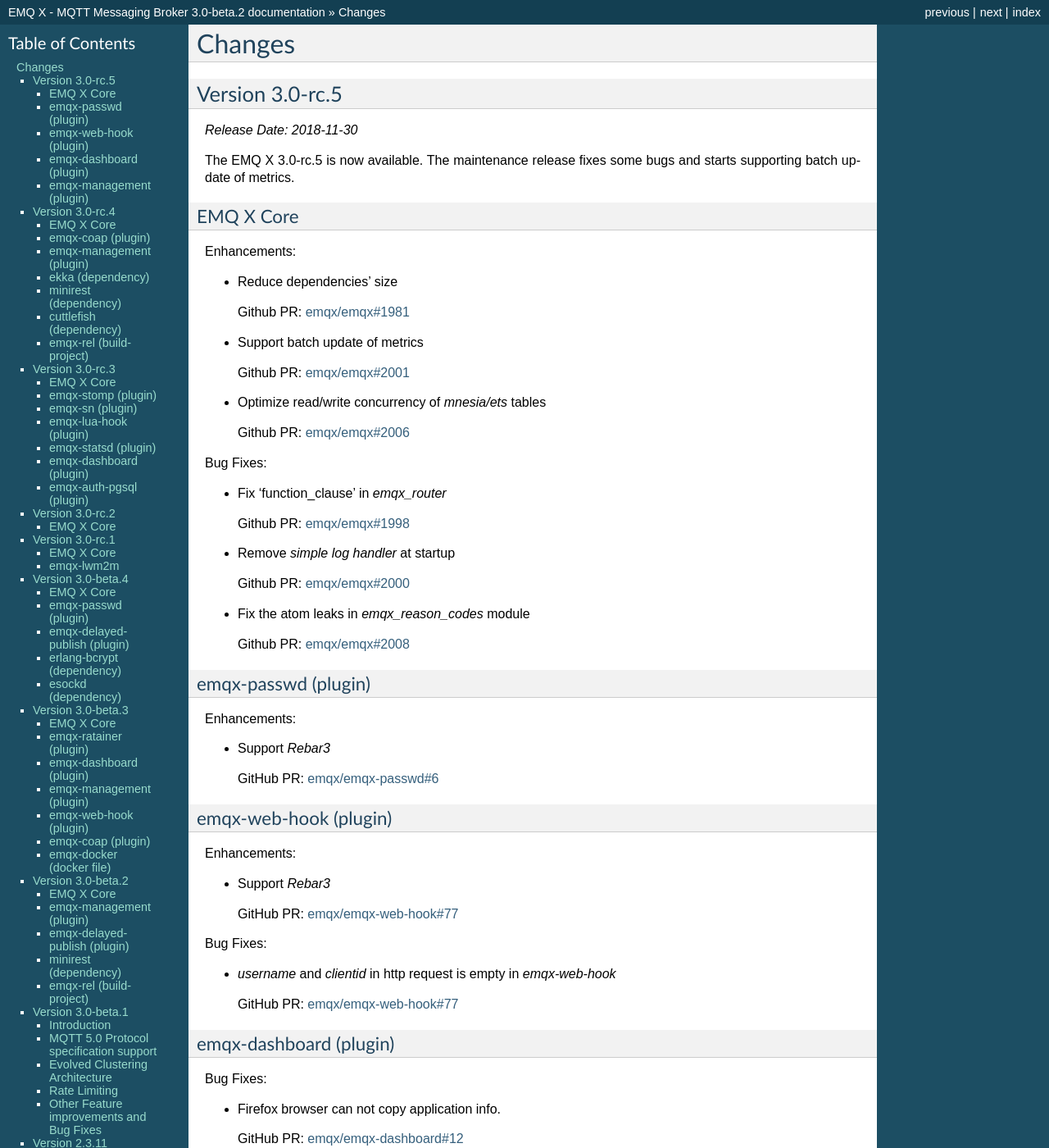
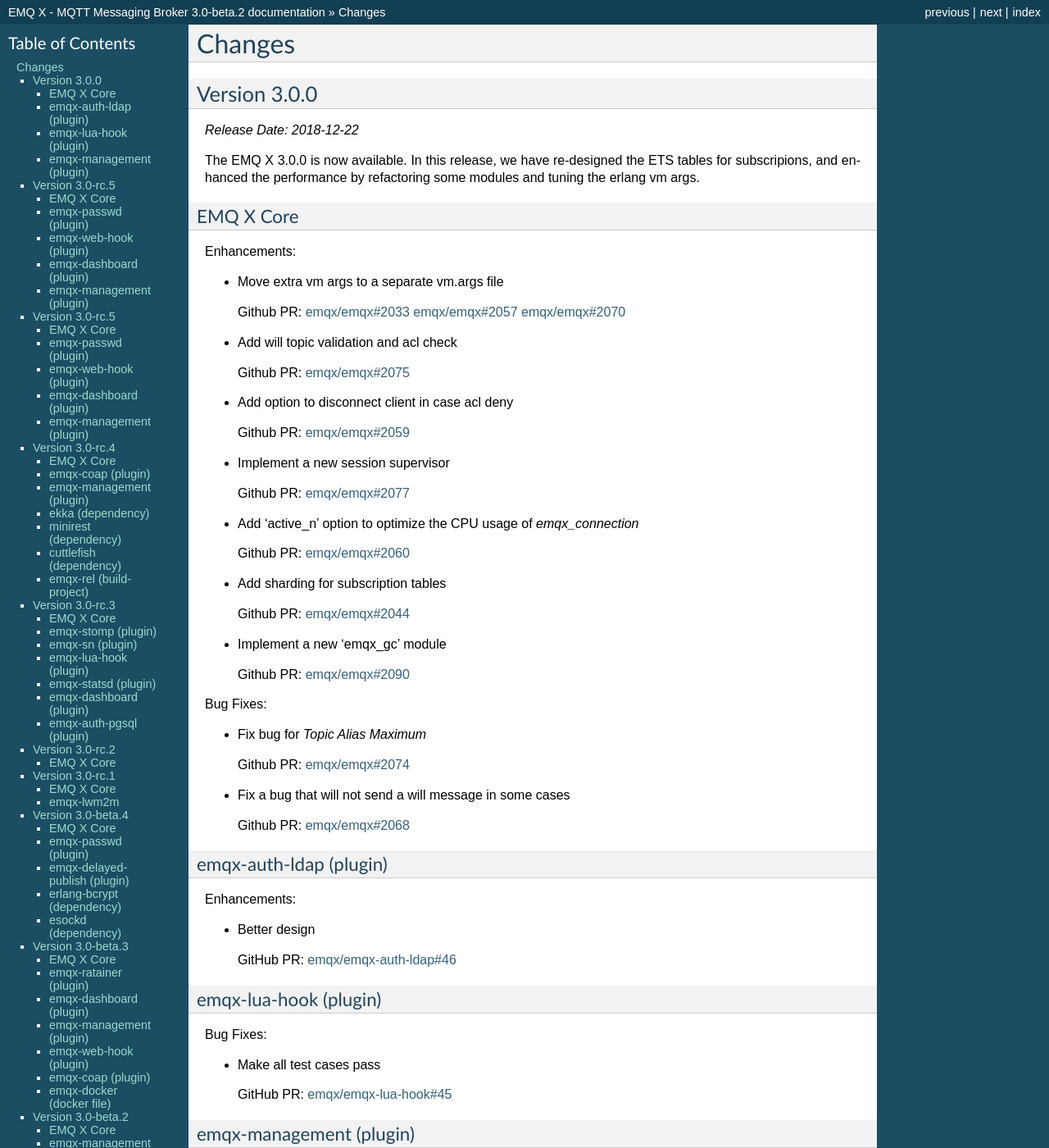
Before and after one commit to emqxarchive/emqx-docs-en, a Sphinx documentation site: the page built from source/changes.rst, in a window 1280 px wide and 1400 px high. Shown: the whole window at 82% size. Built offline with Sphinx 7.4.7, drawn with Linux system fonts in a browser that asks for light colours; some of the changed text lies outside the part shown.

Commit message:
Version v3.0.0 change log

```diff
--- a/source/changes.rst
+++ b/source/changes.rst
@@ -4,6 +4,194 @@
 =======
 Changes
 =======
+
+.. _release_3.0.0:
+
+------------------
+Version 3.0.0
+------------------
+
+*Release Date: 2018-12-22*
+
+The EMQ X 3.0.0 is now available. In this release, we have re-designed the ETS tables for subscripions, and enhanced the performance by refactoring some modules and tuning the erlang vm args.
+
+EMQ X Core
+----------
+
+Enhancements:
+
+- Move extra vm args to a separate vm.args file
+
+  Github PR:
+  `emqx/emqx#2033 <https://github.com/emqx/emqx/pull/2033>`__
+  `emqx/emqx#2057 <https://github.com/emqx/emqx/pull/2057>`__
+  `emqx/emqx#2070 <https://github.com/emqx/emqx/pull/2070>`__
+
+- Add will topic validation and acl check
+
+  Github PR:
+  `emqx/emqx#2075 <https://github.com/emqx/emqx/pull/2075>`__
+
+- Add option to disconnect client in case acl deny
+
+  Github PR:
+  `emqx/emqx#2059 <https://github.com/emqx/emqx/pull/2059>`__
+
+- Implement a new session supervisor
+
+  Github PR:
+  `emqx/emqx#2077 <https://github.com/emqx/emqx/pull/2077>`__
+
+- Add 'active_n' option to optimize the CPU usage of `emqx_connection`
+
+  Github PR:
+  `emqx/emqx#2060 <https://github.com/emqx/emqx/pull/2060>`__
+
+- Add sharding for subscription tables
+
+  Github PR:
+  `emqx/emqx#2044 <https://github.com/emqx/emqx/pull/2044>`__
+
+- Implement a new 'emqx_gc' module
+
+  Github PR:
+  `emqx/emqx#2090 <https://github.com/emqx/emqx/pull/2090>`__
+
+Bug Fixes:
+
+- Fix bug for `Topic Alias Maximum`
+
+  Github PR:
+  `emqx/emqx#2074 <https://github.com/emqx/emqx/pull/2074>`__
+
+- Fix a bug that will not send a will message in some cases
+
+  Github PR:
+  `emqx/emqx#2068 <https://github.com/emqx/emqx/pull/2068>`__
+
+emqx-auth-ldap (plugin)
+-----------------------
+
+Enhancements:
+
+- Better design
+
+  GitHub PR:
+  `emqx/emqx-auth-ldap#46 <https://github.com/emqx/emqx-auth-ldap/pull/46>`__
+
+emqx-lua-hook (plugin)
+----------------------
+
+Bug Fixes:
+
+- Make all test cases pass
+
+  GitHub PR:
+  `emqx/emqx-lua-hook#45 <https://github.com/emqx/emqx-lua-hook/pull/45>`__
+
+emqx-management (plugin)
+------------------------
+
+Enhancements:
+
+- Add test cases for rest api and better design for the format of response
+
+  GitHub PR:
+  `emqx/emqx-management#21 <https://github.com/emqx/emqx-management/pull/21>`__
+
+.. _release_3.0_rc.5:
+
+------------------
+Version 3.0-rc.5
+------------------
+
+*Release Date: 2018-11-30*
+
+The EMQ X 3.0-rc.5 is now available. The maintenance release fixes some bugs and starts supporting batch update of metrics.
+
+EMQ X Core
+----------
+
+Enhancements:
+
+- Reduce dependencies' size
+
+  Github PR:
+  `emqx/emqx#1981 <https://github.com/emqx/emqx/pull/1981>`__
+
+- Support batch update of metrics
+
+  Github PR:
+  `emqx/emqx#2001 <https://github.com/emqx/emqx/pull/2001>`__
+
+- Optimize read/write concurrency of `mnesia/ets` tables
+
+  Github PR:
+  `emqx/emqx#2006 <https://github.com/emqx/emqx/pull/2006>`__
+
+Bug Fixes:
+
+- Fix 'function_clause' in `emqx_router`
+
+  Github PR:
+  `emqx/emqx#1998 <https://github.com/emqx/emqx/pull/1998>`__
+
+- Remove `simple log handler` at startup
+
+  Github PR:
+  `emqx/emqx#2000 <https://github.com/emqx/emqx/pull/2000>`__
+
+- Fix the atom leaks in `emqx_reason_codes` module
+
+  Github PR:
+  `emqx/emqx#2008 <https://github.com/emqx/emqx/pull/2008>`__
+
+emqx-passwd (plugin)
+--------------------
+
+Enhancements:
+
+- Support `Rebar3`
+
+  GitHub PR:
+  `emqx/emqx-passwd#6 <https://github.com/emqx/emqx-passwd/pull/6>`__
+
+emqx-web-hook (plugin)
+----------------------
+
+Enhancements:
+
+- Support `Rebar3`
+
+  GitHub PR:
+  `emqx/emqx-web-hook#77 <https://github.com/emqx/emqx-web-hook/pull/77>`__
+
+Bug Fixes:
+
+- `username` and `clientid` in http request is empty in `emqx-web-hook`
+
+  GitHub PR:
+  `emqx/emqx-web-hook#77 <https://github.com/emqx/emqx-web-hook/pull/77>`__
+
+emqx-dashboard (plugin)
+-----------------------
+
+Bug Fixes:
+
+- Firefox browser can not copy application info.
+
+  GitHub PR:
+  `emqx/emqx-dashboard#12 <https://github.com/emqx/emqx-dashboard/pull/12>`__
+
+emqx-management (plugin)
+------------------------
+
+Bug Fixes:
+
+- Fix the crash caused by `clients` CLI.
+
+  GitHub PR:
+  `emqx/emqx-management#16 <https://github.com/emqx/emqx-management/pull/16>`__
 
 .. _release_3.0_rc.5:
 
```
